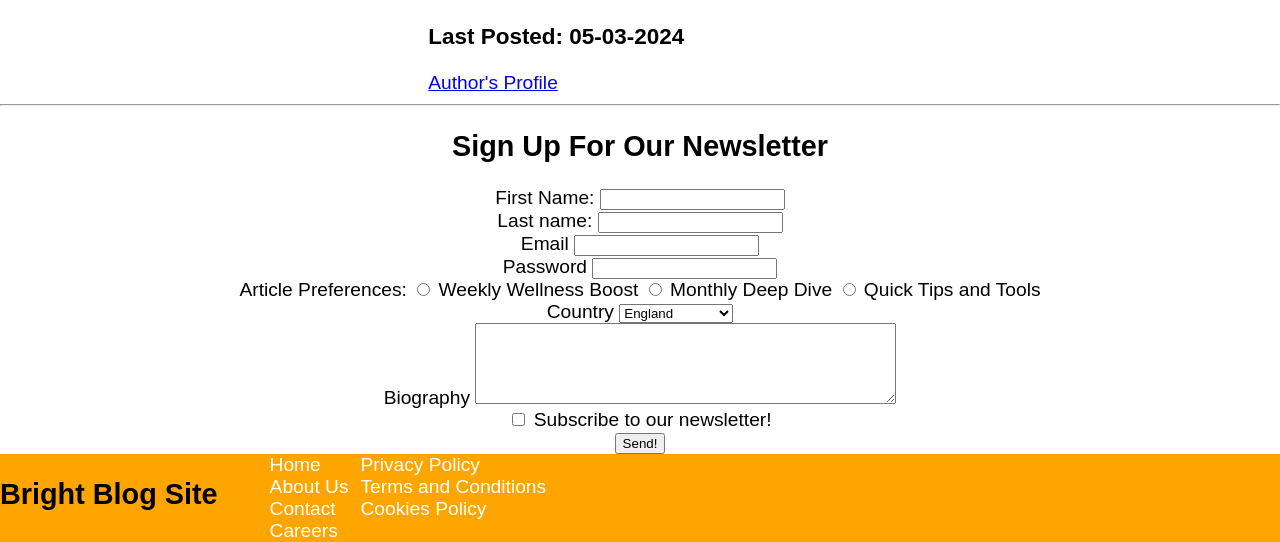
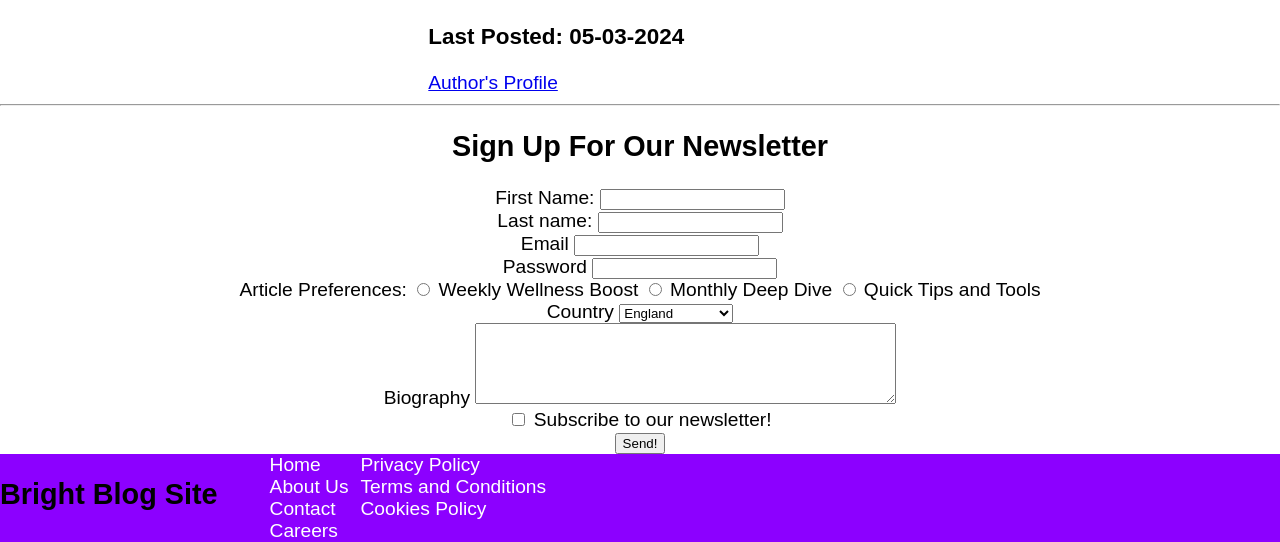
Before and after one commit to zsaba1/zsaba1.github.io, a plain HTML site: page index.html in a window 1280 px wide. Shown: the part 2920-3462 px from the top of the page. Drawn offline with Linux system fonts and the light colour scheme; no server answers.

Commit message:
Update style.css

```diff
--- a/style.css
+++ b/style.css
@@ -85,7 +85,7 @@ body > header {
  }
 
 body > footer {
-    background-color: orange;
+    background-color: rgb(140, 0, 255);
     display: flex;
 }
 
```
